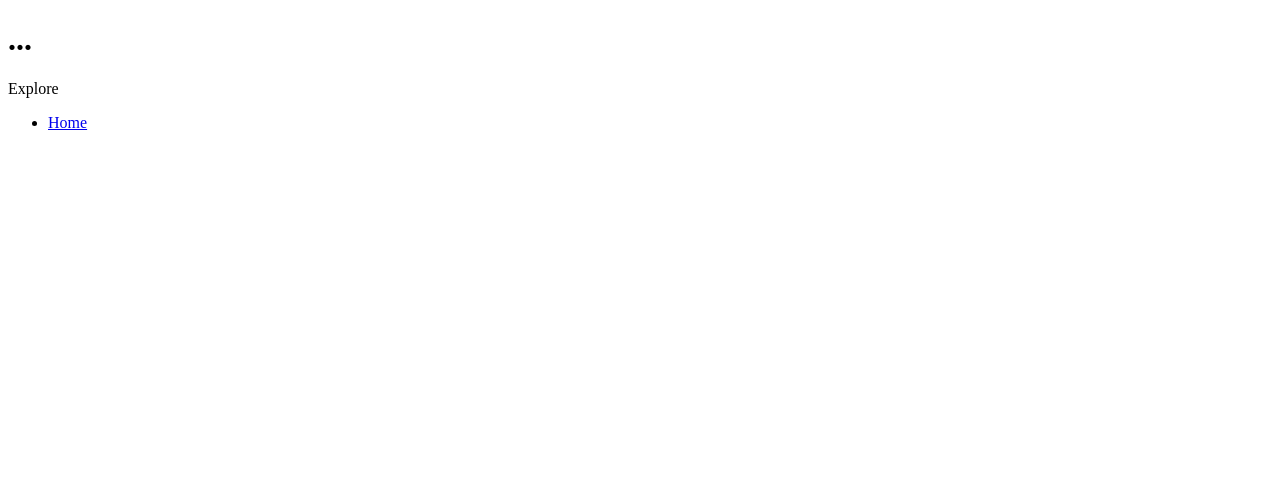
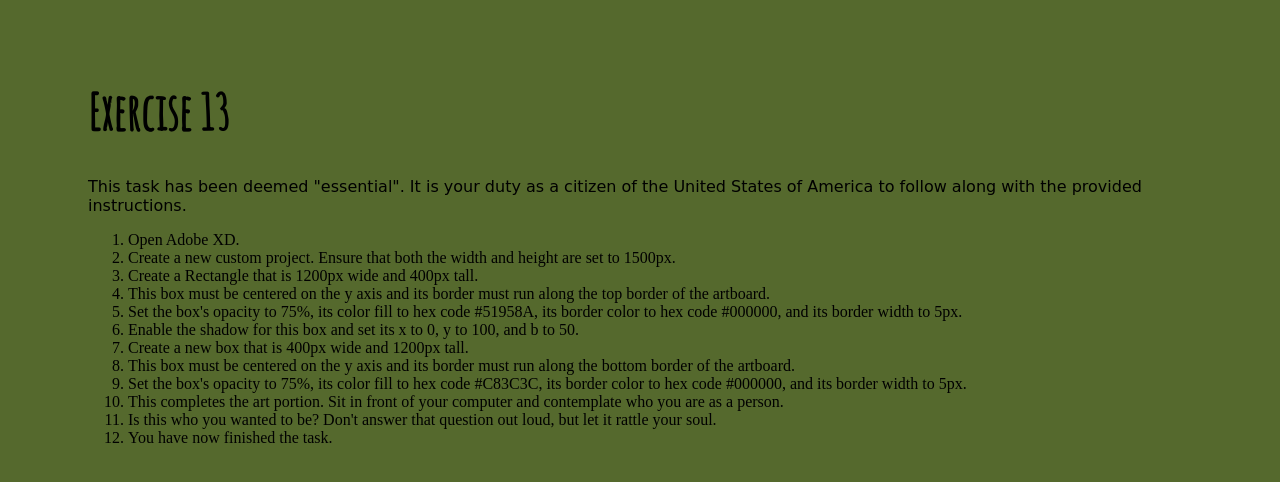
Before and after one commit to VicariousU/intWeb2020, a plain HTML site: page exer/e13/index.html in a window 1280 px wide. Drawn offline with Linux system fonts and the light colour scheme; a web font is replaced by a local one.

Commit message:
4/7/2020 Push A
ex13

```diff
--- /dev/null
+++ b/exer/e13/css/main.css
@@ -0,0 +1,18 @@
+/*CSS for this exercise or project*/
+body {
+background-color: rgb(85,105,45);
+
+}
+
+#container-1 {
+  margin: 10vh;
+}
+
+h1 {
+  font-family: 'Amatic SC', cursive;
+  font-size: 50px;
+}
+
+.norm {
+  font-family: 'Share', cursive;
+}
--- a/exer/e13/index.html
+++ b/exer/e13/index.html
@@ -1,16 +1,29 @@
 <!DOCTYPE html>
 <html>
-    <head>
-        <title>Exercise </title>
-    </head>
+  <head>
+    <title>Standard Page</title>
+    <link rel="stylesheet" href="css/main.css">
+    <link href="https://fonts.googleapis.com/css?family=Amatic+SC|Share&display=swap" rel="stylesheet">
+  </head>
 
-    <body>
-        <h1>...</h1>
-
-        <p>Explore</p>
-        <ul>
-          <li> <a href = "../../index.html"> Home </a> </li>
-        </ul>
-
-    </body>
+  <body>
+    <div id="container-1">
+      <h1 class="alpha">Exercise 13</h1>
+        <p class="norm">This task has been deemed "essential". It is your duty as a citizen of the United States of America to follow along with the provided instructions. </p>
+        <ol>
+          <li>Open Adobe XD.</li>
+          <li>Create a new custom project. Ensure that both the width and height are set to 1500px.</li>
+          <li>Create a Rectangle that is 1200px wide and 400px tall.</li>
+          <li>This box must be centered on the y axis and its border must run along the top border of the artboard.</li>
+          <li>Set the box's opacity to 75%, its color fill to hex code #51958A, its border color to hex code #000000, and its border width to 5px.</li>
+          <li>Enable the shadow for this box and set its x to 0, y to 100, and b to 50.</li>
+          <li>Create a new box that is 400px wide and 1200px tall.</li>
+          <li>This box must be centered on the y axis and its border must run along the bottom border of the artboard.</li>
+          <li>Set the box's opacity to 75%, its color fill to hex code #C83C3C, its border color to hex code #000000, and its border width to 5px.</li>
+          <li>This completes the art portion. Sit in front of your computer and contemplate who you are as a person.</li>
+          <li>Is this who you wanted to be? Don't answer that question out loud, but let it rattle your soul.</li>
+          <li>You have now finished the task.</li>
+        </ol>
+    </div>
+  </body>
 </html>
```
Also changed, not shown: proj/p2/index.html (+2 -1 lines).
